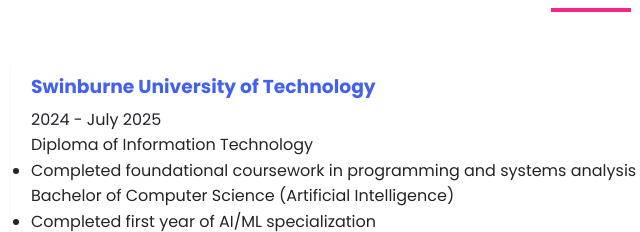
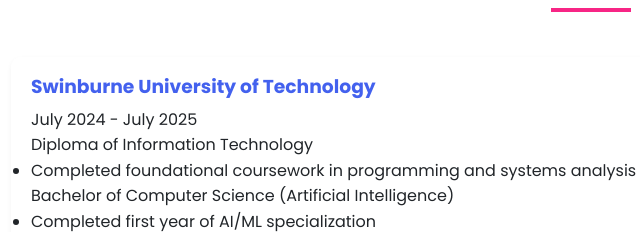
Before and after one commit to Tanmay-hash/Profile-Website, a plain HTML site: page index.html in a window 1280 px wide. Shown: the part 1573-1805 px from the top of the page, 49-689 px from the left. Drawn offline with Linux system fonts and the light colour scheme.

Commit message:
Update index.html

```diff
--- a/index.html
+++ b/index.html
@@ -768,7 +768,7 @@
             <div class="edu-item">
                 <div class="edu-header">
                     <h3>Swinburne University of Technology</h3>
-                    <span class="edu-date">2024 - July 2025</span>
+                    <span class="edu-date">July 2024 - July 2025</span>
                 </div>
                 <div class="edu-content">
                     <p class="edu-degree">Diploma of Information Technology</p>
```
